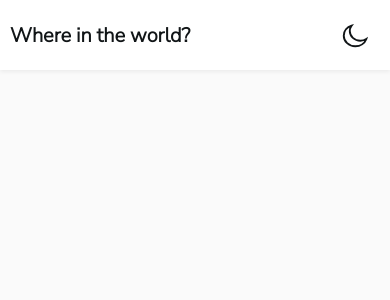
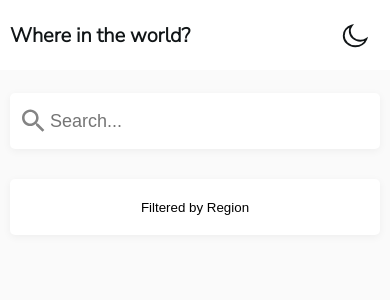
Before and after one commit to astarta16/rest-countries-api, a React (Vite) app: page / in a window 390 px wide. Shown: the top 300 px of the page. Built offline with nearby package versions, Linux system fonts and the light colour scheme.

Commit message:
add search input and filter mobile and desktop version

```diff
--- a/src/App.tsx
+++ b/src/App.tsx
@@ -1,9 +1,11 @@
 import Header from "./components/Header";
+import SearchFilter from "./components/SearchFilter";
 
 function App() {
 return (
   <div>
     <Header />
+    <SearchFilter />
   </div>
 );
 }
--- /dev/null
+++ b/src/components/SearchFilter.tsx
@@ -0,0 +1,74 @@
+import styled from "styled-components";
+import SearchLoop from "../assets/search.svg";
+import { useThemeStore } from "./themeStore";
+
+function SearchFilter() {
+  const { darkMode } = useThemeStore();
+
+  return (
+    <SearchFilterContainer darkMode={darkMode}>
+      <SearchInputContainer>
+        <SearchInput type="text" placeholder="Search..." />
+        <LoopImage src={SearchLoop} alt="Loop" />
+      </SearchInputContainer>
+      <FilterButton>Filtered by Region</FilterButton>
+    </SearchFilterContainer>
+  );
+}
+
+export default SearchFilter;
+
+const SearchFilterContainer = styled.div<{ darkMode: boolean }>`
+  display: flex;
+  justify-content: space-between;
+  padding: 23px 10px;
+  background: ${(props) => (props.darkMode ? "#000" : "#FAFAFA")};
+  color: ${(props) => (props.darkMode ? "#FAFAFA" : "#111517")};
+  flex-wrap: wrap;
+  @media (min-width: 768px) {
+    padding: 23px 80px 24px 81px;
+  }
+`;
+
+const SearchInputContainer = styled.div`
+  display: flex;
+  align-items: center;
+  width: 100%;
+  max-width: 480px;
+  border-radius: 5px;
+  background: #fff;
+  box-shadow: 0px 2px 9px 0px rgba(0, 0, 0, 0.05);
+  margin-bottom: 30px;
+  position: relative;
+  flex-wrap: wrap;
+`;
+
+const SearchInput = styled.input`
+  width: 100%;
+  height: 56px;
+  border: none;
+  background: transparent;
+  padding: 10px 40px 10px 40px;
+  font-size: 18px;
+`;
+
+const LoopImage = styled.img`
+  width: 23px;
+  height: 24px;
+  position: absolute;
+  margin-left: 12px;
+  top: 50%;
+  transform: translateY(-50%);
+  z-index: 1;
+`;
+
+const FilterButton = styled.button`
+  width: 100%;
+  max-width: 480px;
+  height: 56px;
+  border: none;
+  border-radius: 5px;
+  background: #fff;
+  padding: 10px;
+  box-shadow: 0px 2px 9px 0px rgba(0, 0, 0, 0.05);
+`;
```
Also changed, not shown: src/assets/search.svg (added).
